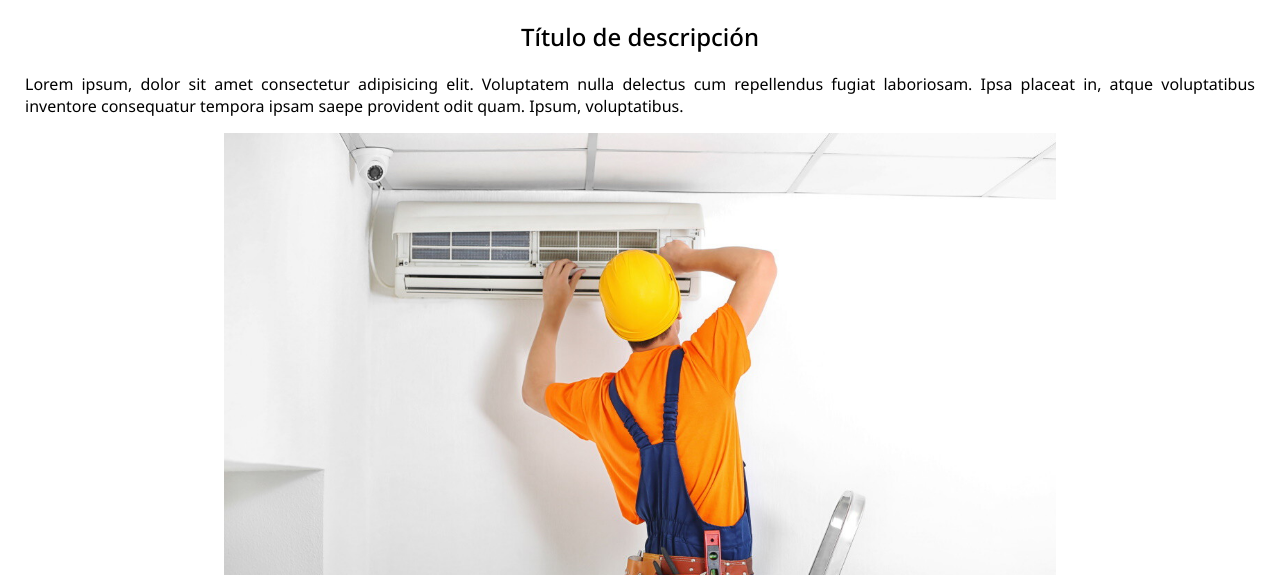
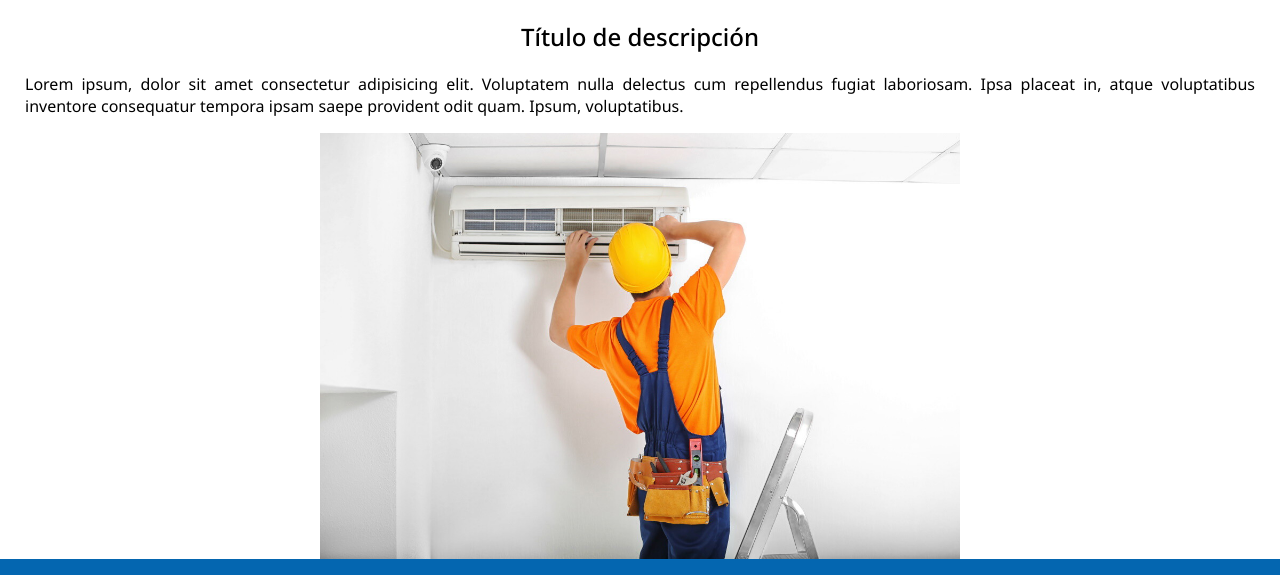
Before and after one commit to joanquique/MORL, a plain HTML site: page index.html in a window 1280 px wide. Shown: the part 377-952 px from the top of the page. Drawn offline with Linux system fonts and the light colour scheme.

Commit message:
U/Descripción

```diff
--- a/index.html
+++ b/index.html
@@ -57,9 +57,11 @@
                 <h1>Bienvenido a MORL</h1>
             </div>
         </div>
-        <h2>Título de descripción</h2>
-        <p>Lorem ipsum, dolor sit amet consectetur adipisicing elit. Voluptatem nulla delectus cum repellendus fugiat laboriosam. Ipsa placeat in, atque voluptatibus inventore consequatur tempora ipsam saepe provident odit quam. Ipsum, voluptatibus.</p>
-        <img src="img/AC.jpg">
+        <div class="descripcion">
+            <h2>Título de descripción</h2>
+            <p>Lorem ipsum, dolor sit amet consectetur adipisicing elit. Voluptatem nulla delectus cum repellendus fugiat laboriosam. Ipsa placeat in, atque voluptatibus inventore consequatur tempora ipsam saepe provident odit quam. Ipsum, voluptatibus.</p>
+            <img src="img/AC.jpg">
+        </div>
     </main>
     <footer>
         <!-- Pie de página -->
--- a/styles/_layout.scss
+++ b/styles/_layout.scss
@@ -76,6 +76,7 @@ nav { // Listado de enlaces
 
 main { // Contenedor principal
     padding: auto;
+    .descripcion {
         h2 {
             text-align: center;
             font-weight: 500;
@@ -85,9 +86,11 @@ main { // Contenedor principal
             text-align: justify;
         }
         img {
-        width: 52rem;
+            width: 40rem;
+
             display: block;
             margin: auto;
+        }
     }
 }
 
```
Also changed, not shown: styles/main.css, 1 other file. Lines whose indentation alone changed are shown as unchanged.
